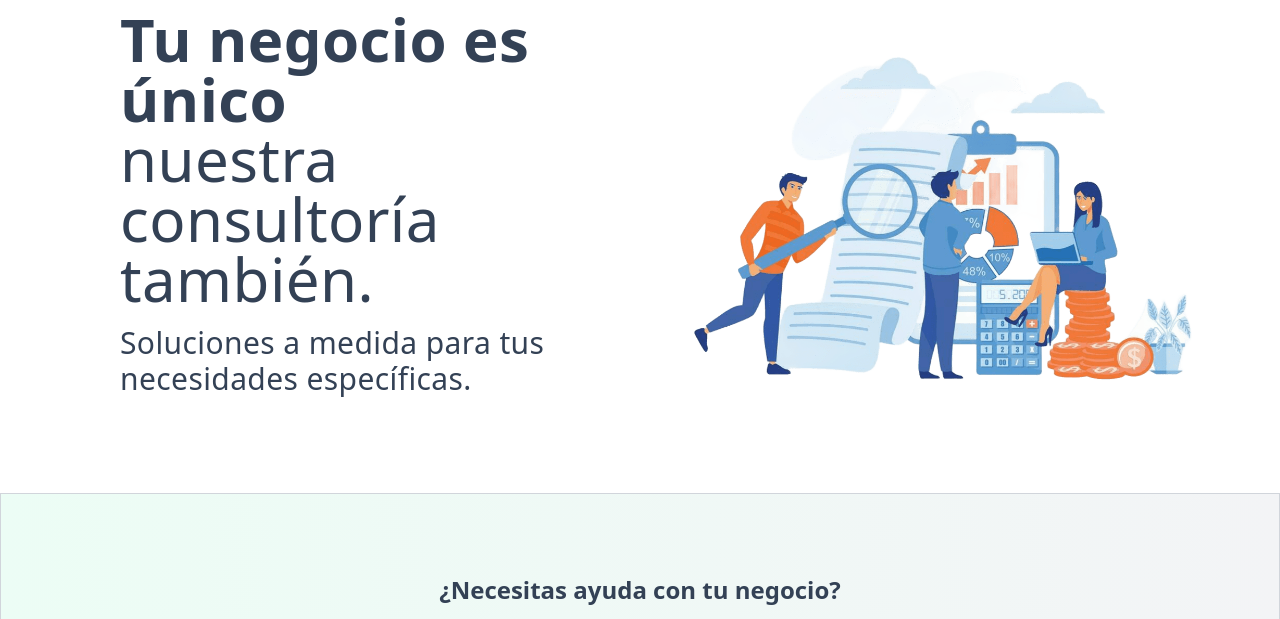
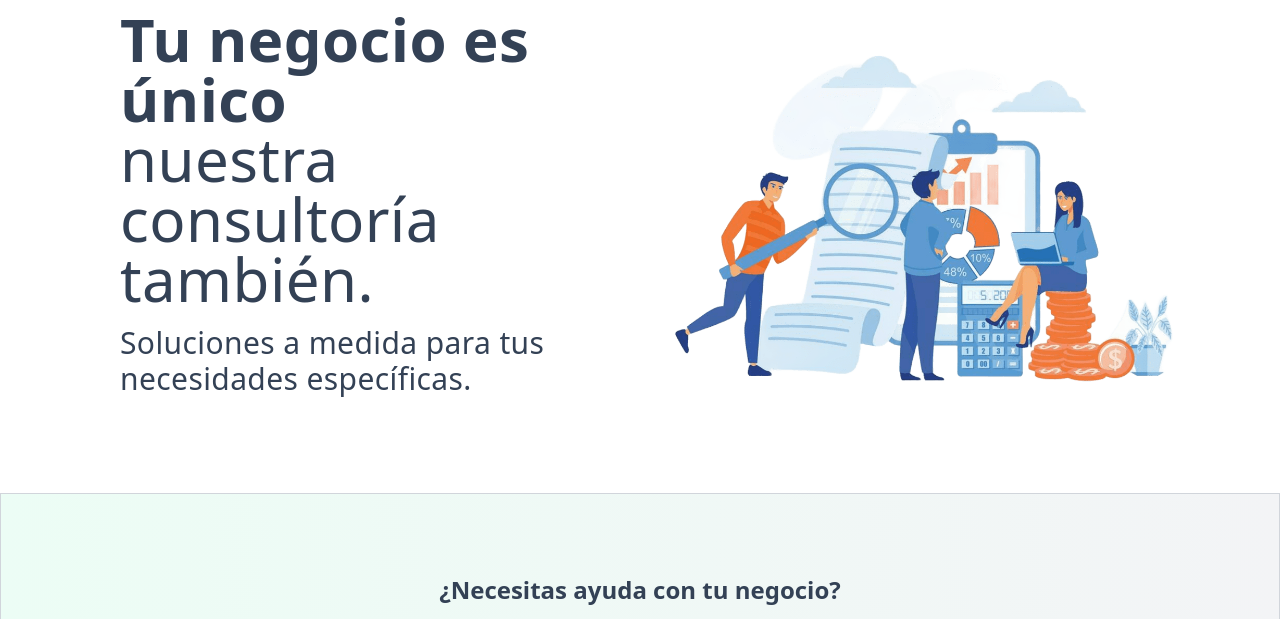
Before and after one commit to NIC0LASSR/EcoContable, an Astro site: page / in a window 1280 px wide. Shown: the part 151-770 px from the top of the page. Built offline with nearby package versions, Linux system fonts and the light colour scheme; Astro itself is replaced by a stand-in of ours.

Commit message:
v07 correccion espaciado y centrado de imagen

```diff
--- a/src/pages/index.astro
+++ b/src/pages/index.astro
@@ -19,17 +19,16 @@ import Layout from '../layouts/Layout.astro';
             </nav>
         </header>
         <!-- Sección Home -->
-        <section id="home" class="grid grid-cols-1 md:grid-cols-2 gap-0 items-center tracking-wide text-slate-700 md:px-10 pt-40 pb-20 ml-20 mr-5">
-            <div class="flex flex-col items-center md:items-start text-center md:text-left">
+        <section id="home" class="grid grid-cols-1 md:grid-cols-2 gap-0 justify-items-start tracking-wide text-slate-700 md:px-10 pt-40 pb-20 ml-20 mr-5">
+            <div class="flex flex-col items-center md:items-baseline text-left md:text-left">
                 <h2 class="text-4xl md:text-6xl leading-snug">
                     <span class="font-semibold">Tu negocio es único</span><br> nuestra consultoría <br>también.
                 </h2>
                 <p class="text-xl md:text-3xl py-4">
                     Soluciones a medida para tus necesidades específicas.</p>
             </div>
-
             <!-- Imagen -->
-            <div class="flex justify-center flex-shrink-0 ">
+            <div class="flex justify-center flex-shrink-0 justify-items-start ">
                 <img src="/images/home.png" alt="Home" class="w-full max-w-sm md:max-w-md lg:max-w-lg"/>
             </div>
         </section>
```
